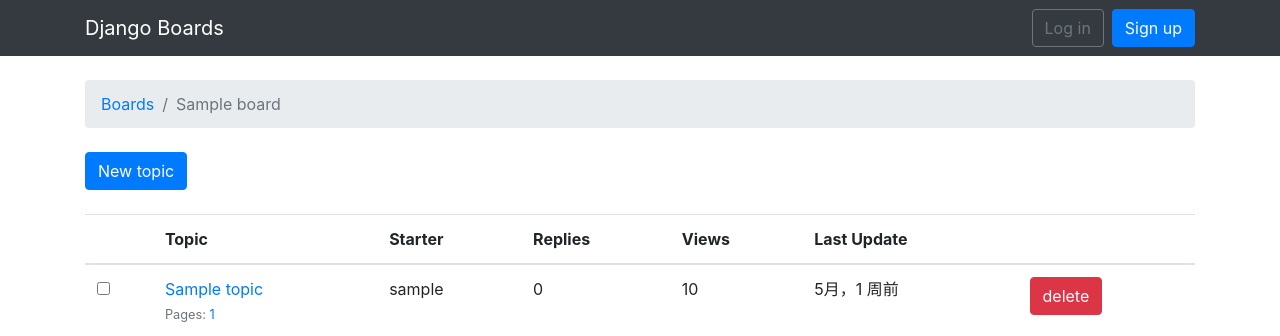
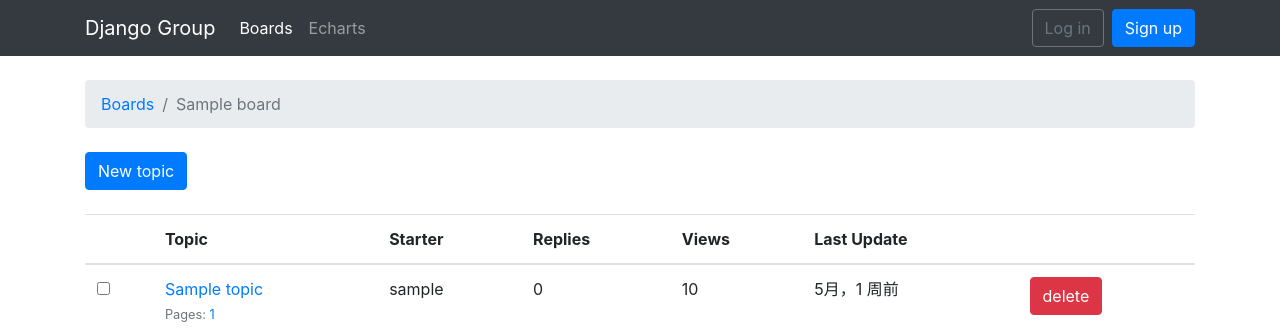
Before and after one commit to yyxiaowei/django_group_project, a Django app: page /boards/1/ in a window 1280 px wide. Shown: the top 336 px of the page. Run offline with Django 3.2, Linux system fonts and the light colour scheme; tables that the repository leaves empty hold one stand-in row (values such as "Sample post"); some libraries are stand-ins or nearby versions.

Commit message:
修改boards模块顶部导航

```diff
--- a/accounts/templates/accounts/base.html
+++ b/accounts/templates/accounts/base.html
@@ -9,7 +9,7 @@
 {% block body %}
   <div class="container">
     <h1 class="text-center logo my-4">
-      <a href="{% url 'boards:home' %}">Django Boards</a>
+      <a href="{% url 'boards:home' %}">Django Group</a>
     </h1>
     {% block content %}
     {% endblock %}
--- a/boards/templates/boards/topics.html
+++ b/boards/templates/boards/topics.html
@@ -1,6 +1,14 @@
 {% extends 'base.html' %}
 {% load humanize %}
+{% block navbar %}
+<li class="nav-item">
+  <a class="nav-link active" href="{% url 'boards:home' %}">Boards</a>
+</li>
+<li class="nav-item">
+  <a class="nav-link" href="#">Echarts</a>
+</li>
 
+{% endblock %}
 {% block title %}
     {{ board.name }} - {{ block.super }}
 {% endblock %}
--- a/templates/base.html
+++ b/templates/base.html
@@ -4,7 +4,7 @@
 <head>
     <meta charset="UTF-8">
     <meta name="viewport" content="width=device-width, initial-scale=1.0">
-    <title>{% block title %} Django Boards{% endblock %}</title>
+    <title>{% block title %} Django Group {% endblock %}</title>
     <link rel="stylesheet" href="{% static 'css/bootstrap.min.css' %}">
     {% block stylesheet %}{% endblock%}
 </head>
@@ -12,11 +12,15 @@
   {% block body %}
   <nav class="navbar navbar-expand-sm navbar-dark bg-dark">
     <div class="container">
-      <a class="navbar-brand" href="{% url 'boards:home' %}">Django Boards</a>
+      <a class="navbar-brand" href="{% url 'boards:home' %}">Django Group</a>
       <button class="navbar-toggler" type="button" data-toggle="collapse" data-target="#mainMenu" aria-controls="mainMenu" aria-expanded="false" aria-label="Toggle navigation">
         <span class="navbar-toggler-icon"></span>
       </button>
       <div class="collapse navbar-collapse" id="mainMenu">
+        <ul class="navbar-nav mr-auto">
+          {% block navbar %}
+          {% endblock %}
+        </ul>
         {% if user.is_authenticated %}
         <ul class="navbar-nav ml-auto">
           <li class="nav-item dropdown">
--- a/templates/includes/pagination.html
+++ b/templates/includes/pagination.html
@@ -1,6 +1,13 @@
+{% block stylesheet %}
+<style>
+  li.disabled {
+    cursor: not-allowed;
+  }
+</style>
+{% endblock %}
 {% if is_paginated %}
   <nav aria-label="Topics pagination" class="mb-4">
-    <ul class="pagination">
+    <ul class="pagination justify-content-center">
       {% if page_obj.number > 1 %}
         <li class="page-item">
           <a class="page-link" href="?page=1">First</a>
```
Also changed, not shown: boards/templates/boards/edit_post.html (+8 -0 lines), boards/templates/boards/home.html (+8 -0 lines), boards/templates/boards/new_topic.html (+8 -0 lines), boards/templates/boards/reply_topic.html (+8 -0 lines), boards/templates/boards/topic_posts.html (+8 -0 lines).
